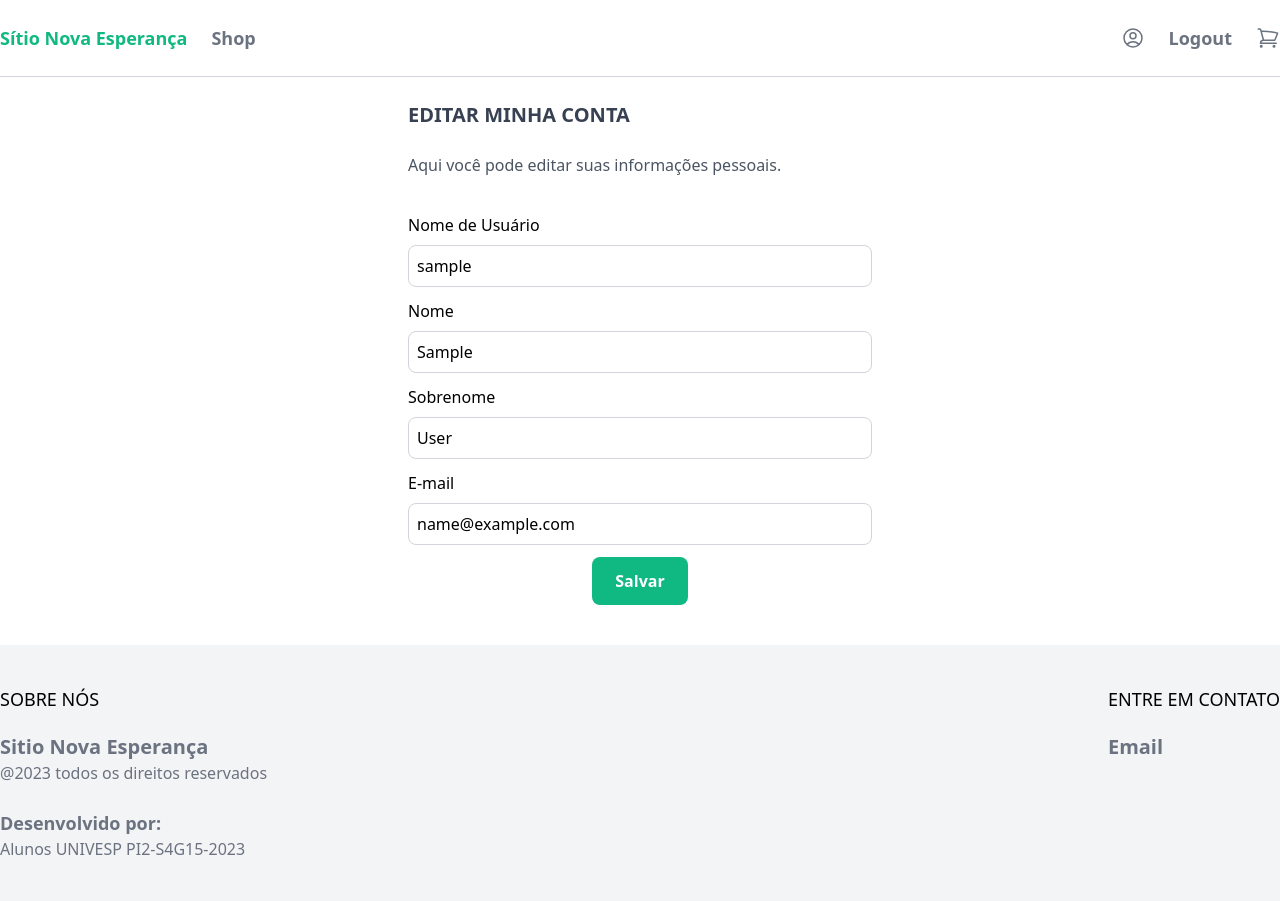
After one commit to CodeVanzi/Django-Marketplace-Sitio, a Django app: page /myaccount/edit/ in a window 1280 px wide; the page is wider, and only the part inside the window is pictured. The commit adds this page. Run offline with Django 4.2, Linux system fonts and the light colour scheme; the visitor is signed in with stand-in values (Sample User, id 1); some libraries are stand-ins or nearby versions.

Commit message:
cart front and myaccount

```diff
--- a/marketplace_sitio/cart/templates/cart/cart.html
+++ b/marketplace_sitio/cart/templates/cart/cart.html
@@ -10,7 +10,7 @@
             <div class="product  rounded-xl mb-6 flex pr-6">
 
                 <a href="#" class="w-1/4">
-                    <img src="{{ item.product.get_thumbnail }}" class="hover:shadow-lg rounded-xl">
+                    <img src="{{ item.product.get_thumbnail }}" class="hover:shadow-lg rounded-xl h-24 w-24 object-cover">
                 </a>
                 <div class="w-3/4 pl-6">
                     <div class="flex justify-between mb-2">
--- a/marketplace_sitio/core/templates/core/base.html
+++ b/marketplace_sitio/core/templates/core/base.html
@@ -22,12 +22,12 @@
                     </ul>
                 </div>
                 <div class="menu-right flex items-center space-x-6">
-                    {% if not user.is_authenticated %}
-                    <a href="{% url 'login' %}" class="py-4 text-lg font-semibold text-gray-500 hover:text-emerald-800">
+                    {% comment %} {% if not user.is_authenticated %} {% endcomment %}
+                    <a href="{% url 'myaccount' %}" class="py-4 text-lg font-semibold text-gray-500 hover:text-emerald-800">
                         <svg xmlns="http://www.w3.org/2000/svg" fill="none" viewBox="0 0 24 24" stroke-width="1.5" stroke="currentColor" class="w-6 h-6">
                             <path stroke-linecap="round" stroke-linejoin="round" d="M17.982 18.725A7.488 7.488 0 0012 15.75a7.488 7.488 0 00-5.982 2.975m11.963 0a9 9 0 10-11.963 0m11.963 0A8.966 8.966 0 0112 21a8.966 8.966 0 01-5.982-2.275M15 9.75a3 3 0 11-6 0 3 3 0 016 0z" />
                       </svg></a>
-                    {% endif %}
+                    {% comment %} {% endif %} {% endcomment %}
                     {% if user.is_authenticated %}
                     <a href="{% url 'logout' %}" class="py-4 text-lg font-semibold text-gray-500 hover:text-emerald-800">Logout</a>
                     {% endif %}
@@ -49,17 +49,18 @@
         <footer class="bg-gray-100">
             <div class="max-w-7xl mx-auto py-10 px-6 xl:px-0 md:flex justify-between">
                 <div class="footer-left mb-12 md:mb-0">
-                    <h2 class="mb-5 uppercase text-lg ">About Us</h2>
-                    <a href="#" class="text-xl font-bold text-gray-500 hover:text-gray-400">Brand</a>
-                    <p class="py-2 text-gray-500 sm:py-0">All rights reserved</p>
+                    <h2 class="mb-5 uppercase text-lg ">Sobre nós</h2>
+                    <a href="#" class="text-xl font-bold text-gray-500 hover:text-gray-400">Sitio Nova Esperança</a>
+                    <p class="py-2 text-gray-500 sm:py-0">@2023 todos os direitos reservados</p>
+                    <br>
+                    <p class="py-2 text-lg font-semibold text-gray-500 sm:py-0">Desenvolvido por: </p>
+                    <p class="py-2 text-gray-500 sm:py-0">Alunos UNIVESP PI2-S4G15-2023</p>
                 </div>
                 <div class="footer-right mb-12 md:mb-0">
-                    <h2 class="mb-5 uppercase text-lg ">Social</h2>
+                    <h2 class="mb-5 uppercase text-lg ">Entre em contato</h2>
                     <a href="#" class="text-xl font-bold text-gray-500 hover:text-gray-400">Email</a>
                     <p class="py-2 text-gray-500 sm:py-0">
-                    <a href="https://www.facebook.com/"><img src="https://img.icons8.com/fluent/48/000000/facebook-new.png"/></a>
-                    <a href="https://www.instagram.com/"><img src="https://img.icons8.com/fluent/48/000000/instagram-new.png"/></a>
-                    <a href="https://www.youtube.com/"><img src="https://img.icons8.com/fluent/48/000000/youtube-play.png"/></a>
+
                     </p>
             </div>
         </footer>
--- /dev/null
+++ b/marketplace_sitio/core/templates/core/editmyaccount.html
@@ -0,0 +1,39 @@
+{% extends 'core/base.html' %}
+
+{% block title %}Editar conta {% endblock %}
+
+{% block content %}
+
+    <div class="max-w-lg mx-auto p-6 ">
+
+        <h1 class="text-xl font-semibold uppercase text-gray-700">Editar minha conta</h1>
+        <br>
+        <p class="text-gray-600">Aqui você pode editar suas informações pessoais.</p>
+        <br>
+        <form method="post" action="." class="space-y-3">
+            {% csrf_token %}
+            <div>
+                <label>Nome de Usuário</label>
+                <input type="text" name="username" value="{{ request.user.username }}" class="w-full mt-2 border border-gray-300 p-2 rounded-lg" placeholder="Nome de Usuário">
+            </div>
+            <div>
+                <label>Nome</label>
+                <input type="text" name="first_name" value="{{ request.user.first_name }}" class="w-full mt-2 border border-gray-300 p-2 rounded-lg" placeholder="Nome">
+            </div>
+            <div>
+                <label>Sobrenome</label>
+                <input type="text" name="last_name" value="{{ request.user.last_name }}" class="w-full mt-2 border border-gray-300 p-2 rounded-lg" placeholder="Sobrenome">
+            </div>
+            <div>
+                <label>E-mail</label>
+                <input type="email" name="email" value="{{ request.user.email }}" class="w-full mt-2 border border-gray-300 p-2 rounded-lg" placeholder="E-mail">
+            </div>
+
+            <div class="flex justify-center">
+                <button type="submit" class="w-24 bg-emerald-500 hover:bg-emerald-800 text-white font-semibold p-3 rounded-lg">Salvar</button>
+            </div>
+
+        </form>
+
+    </div>
+{% endblock %}
--- a/marketplace_sitio/core/templates/core/frontpage.html
+++ b/marketplace_sitio/core/templates/core/frontpage.html
@@ -1,5 +1,5 @@
 {% extends 'core/base.html' %}
-{% block title %}Home {% endblock %}
+{% block title %} 🍁 {% endblock %}
 {% block head %}
 <style>
   .header-with-background {
--- a/marketplace_sitio/core/urls.py
+++ b/marketplace_sitio/core/urls.py
@@ -1,5 +1,5 @@
 from django.urls import path
-from core.views import frontpage, signup, shop, my_account
+from core.views import frontpage, signup, shop, myaccount, editmyaccount
 from django.contrib.auth import views
 from product.views import product
 
@@ -8,7 +8,8 @@ urlpatterns = [
     path('signup/', signup, name='signup'),
     path('login/', views.LoginView.as_view(template_name='core/login.html'), name='login'),
     path('logout/', views.LogoutView.as_view(), name='logout'),
-    path('my_account/', my_account, name='my_account'),
+    path('myaccount/', myaccount, name='myaccount'),
+    path('myaccount/edit/', editmyaccount, name='editmyaccount'),
     path('shop/', shop, name='shop'),
     path('shop/<slug:slug>/', product, name='product'),
 ]
--- a/marketplace_sitio/core/views.py
+++ b/marketplace_sitio/core/views.py
@@ -1,6 +1,7 @@
 from django.contrib.auth import login
 from django.shortcuts import render, redirect
 from django.db.models import Q
+from django.contrib.auth.decorators import login_required
 
 from product.models import Product, Category
 
@@ -23,9 +24,21 @@ def signup(request):
         form = SignUpform()
     return render(request, 'core/signup.html', {'form': form})
 
+@login_required
+def myaccount(request):
+    return render(request, 'core/myaccount.html')
 
-def my_account(request):
-    return render(request, 'core/my_account.html')
+@login_required
+def editmyaccount(request):
+    if request.method == 'POST':
+        user = request.user
+        user.username = request.POST.get('username')
+        user.first_name = request.POST.get('first_name')
+        user.last_name = request.POST.get('last_name')
+        user.email = request.POST.get('email')
+        user.save()
+        return redirect('/myaccount/')
+    return render(request, 'core/editmyaccount.html')
 
 
 def shop(request):
```
Also changed, not shown: marketplace_sitio/core/templates/core/myaccount.html (+59 -3 lines).
